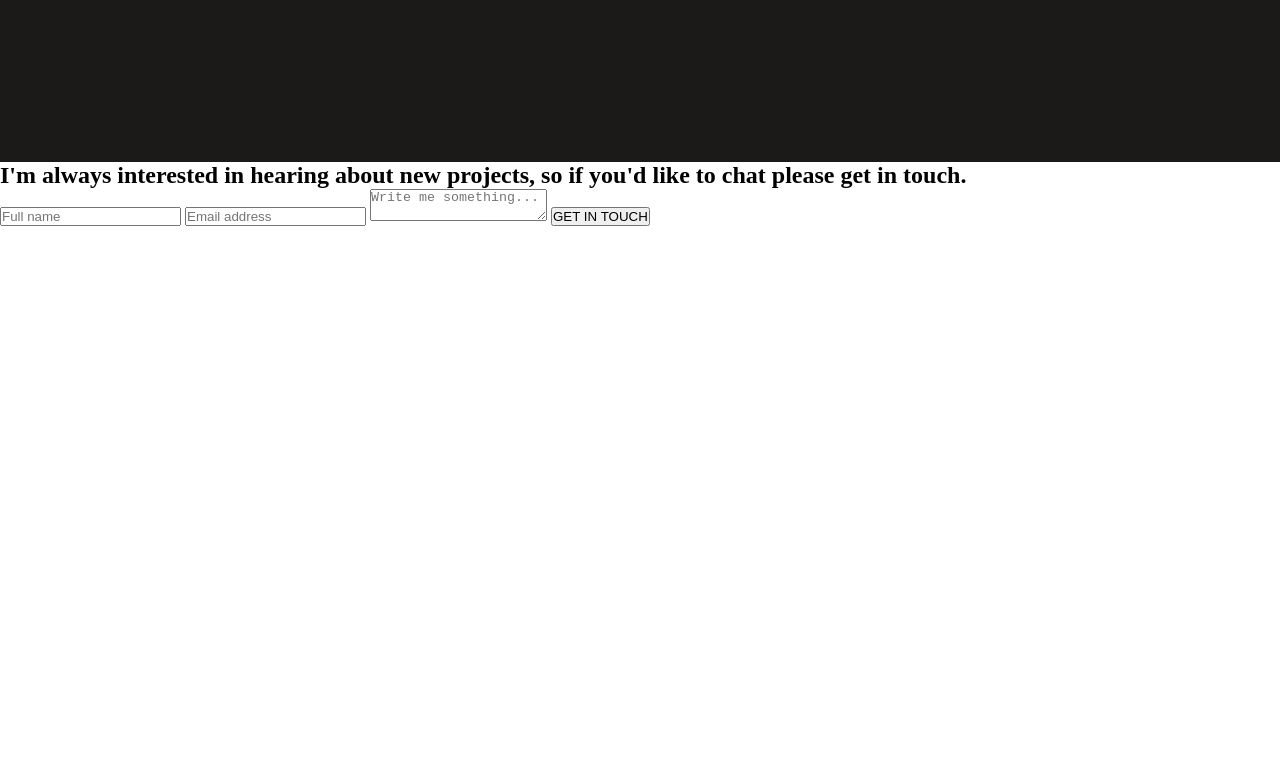
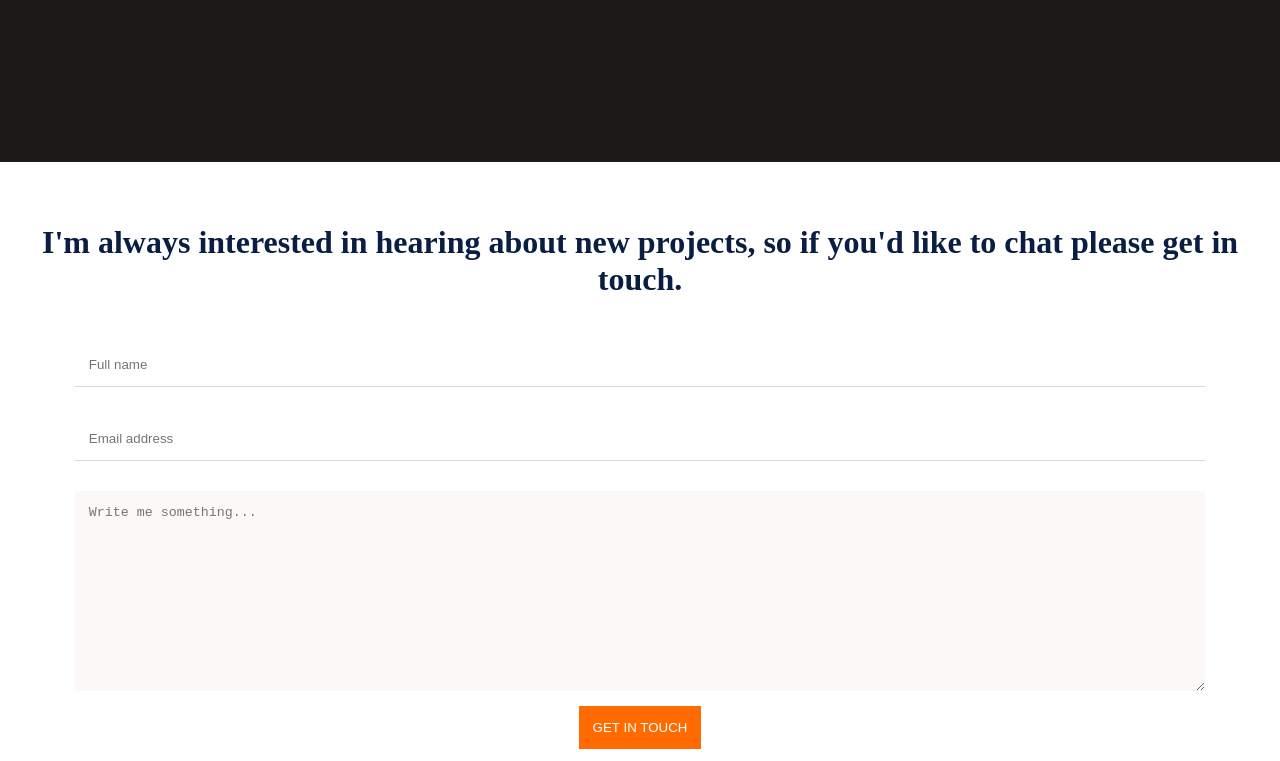
Before and after one commit to Efiamotu-1/Portfolio-CR, a plain HTML site: page index.html in a window 1280 px wide. Shown: the part 6545-7306 px from the top of the page. Before the commit the page ends 6771 px from the top, so only its background shows below. Drawn offline with Linux system fonts and the light colour scheme.

Commit message:
add styling for the contact form

```diff
--- a/css/main.css
+++ b/css/main.css
@@ -325,3 +325,51 @@ li {
 .skills {
   list-style: inside url("../media/svg/circle.svg");
 }
+
+.contact {
+  margin-top: 50px;
+  padding: 12px;
+  text-align: center;
+}
+
+.contact h2 {
+  margin-bottom: 30px;
+  font-size: 32px;
+  color: #091e42;
+}
+
+.contact-form {
+  display: flex;
+  align-items: center;
+  flex-direction: column;
+}
+
+.contact-form input,
+textarea {
+  padding: 14px;
+  border: none;
+  outline: none;
+  width: 90%;
+  margin: 15px 0;
+}
+
+.contact-form input {
+  border-bottom: 1px solid #dbd8d7;
+}
+
+.contact-form textarea {
+  background-color: #fbf8f7;
+  height: 200px;
+}
+
+.contact-form button {
+  padding: 14px;
+  color: white;
+  background-color: #ff6b00;
+  border: none;
+}
+
+.contact-form button:hover {
+  color: #ff6b00;
+  background-color: white;
+}
```
